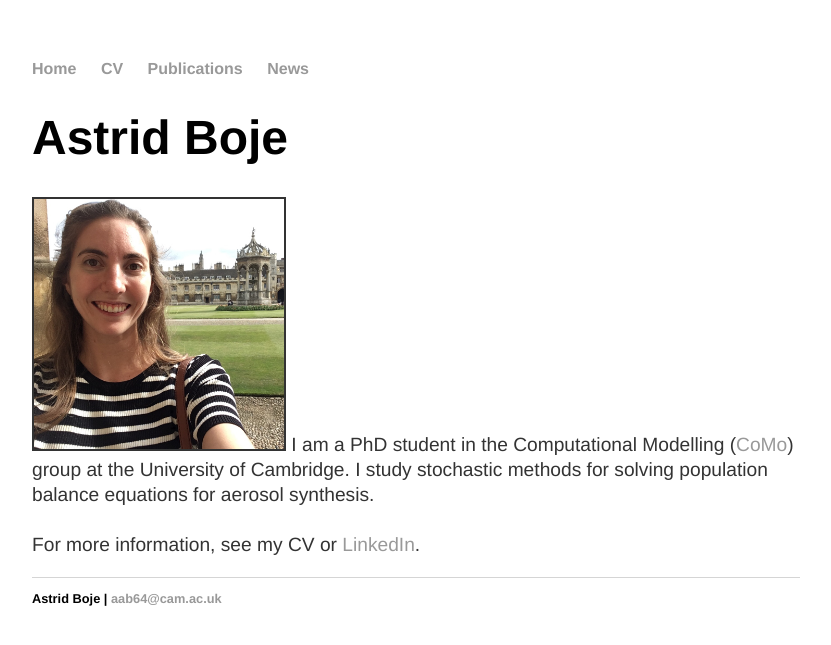
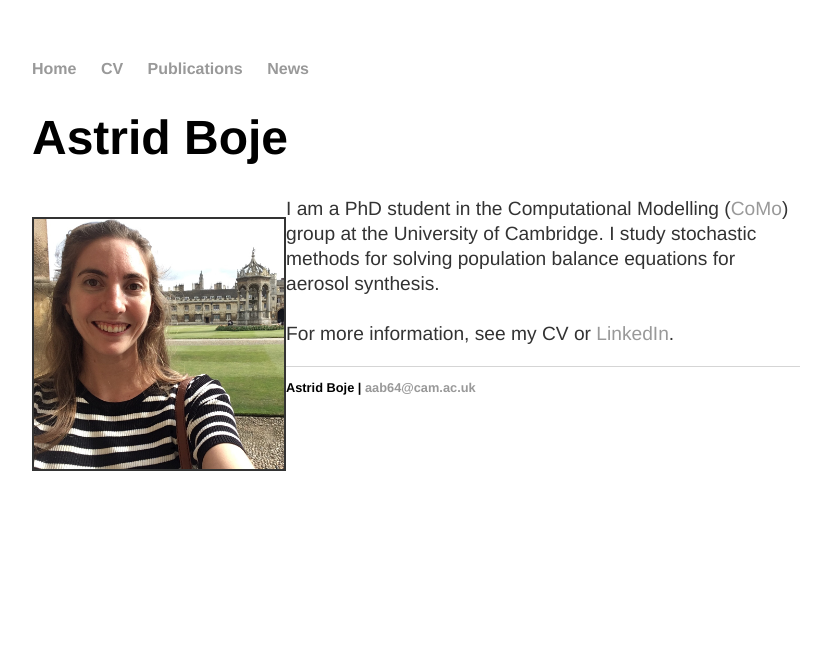
Before and after one commit to aab64/aab64.github.io, a Jekyll site: the page built from index.html, in a window 1280 px wide. Shown: the top 645 px of the page, without its empty margins (224-1055 px from the left). Built offline with Jekyll 4.4.1, drawn with Linux system fonts in a browser that asks for light colours.

Commit message:
Update index.html

```diff
--- a/index.html
+++ b/index.html
@@ -7,7 +7,7 @@
 	<h1>Astrid Boje</h1>
 </div>
 
-<div>
+<!--div>
 	<p ><img src="/images/Me_in_Cam.jpg" style="clear: left" height="auto" width="250px" border="2px solid grey">
 		I am a PhD student in the Computational Modelling (<a href="http://como.ceb.cam.ac.uk/index.php?Page=People&Section=aab64">CoMo</a>)
 		group at the University of Cambridge. I study stochastic methods for solving population balance equations for aerosol synthesis.
@@ -15,11 +15,17 @@
 		<br/>
 		For more information, see my CV or <a href="https://www.linkedin.com/in/astrid-boje-a3543863">LinkedIn</a>.
 	</p>
+</div-->
+<div style="clear: left;">
+    <p style="float: left;"><img src="/images/Me_in_Cam.jpg" height="auto" width="250px" border="2px solid grey"></p>
+    <p>
+	I am a PhD student in the Computational Modelling (<a href="http://como.ceb.cam.ac.uk/index.php?Page=People&Section=aab64">CoMo</a>)
+		group at the University of Cambridge. I study stochastic methods for solving population balance equations for aerosol synthesis.
+		<br/>
+		<br/>
+		For more information, see my CV or <a href="https://www.linkedin.com/in/astrid-boje-a3543863">LinkedIn</a>.
+	</p>
 </div>
-<!--div style="clear: left;">
-    <p style="float: left;"><img src="http://placekitten.com/g/200/200" height="200" width="200" border="1px"></p>
-    <p>Text Text Text Text Text Text Text Text Text Text Text Text Text Text Text Text Text Text Text</p>
-</div-->
 
 
 <!--div class="wrapper">
```
